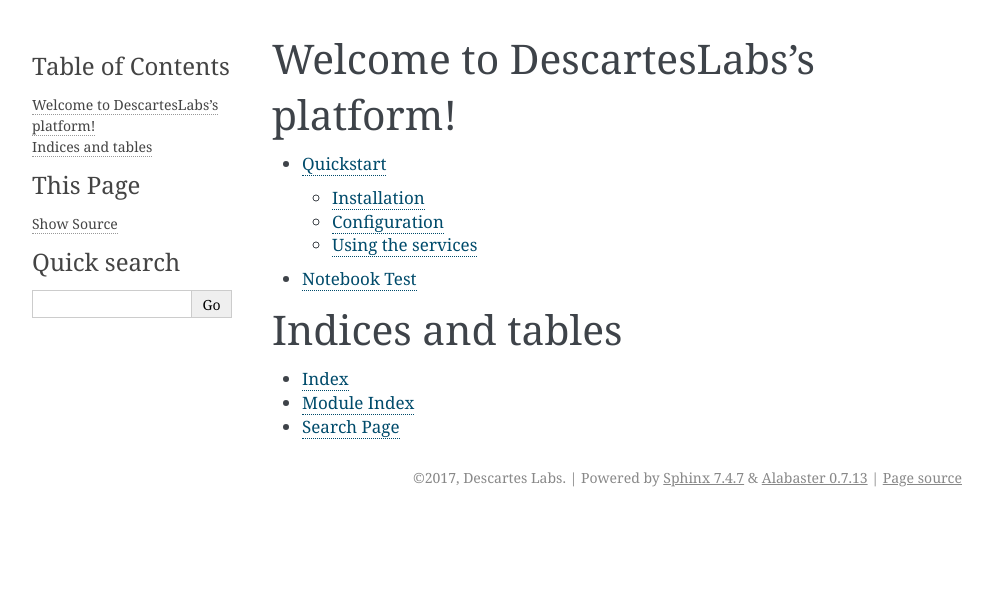
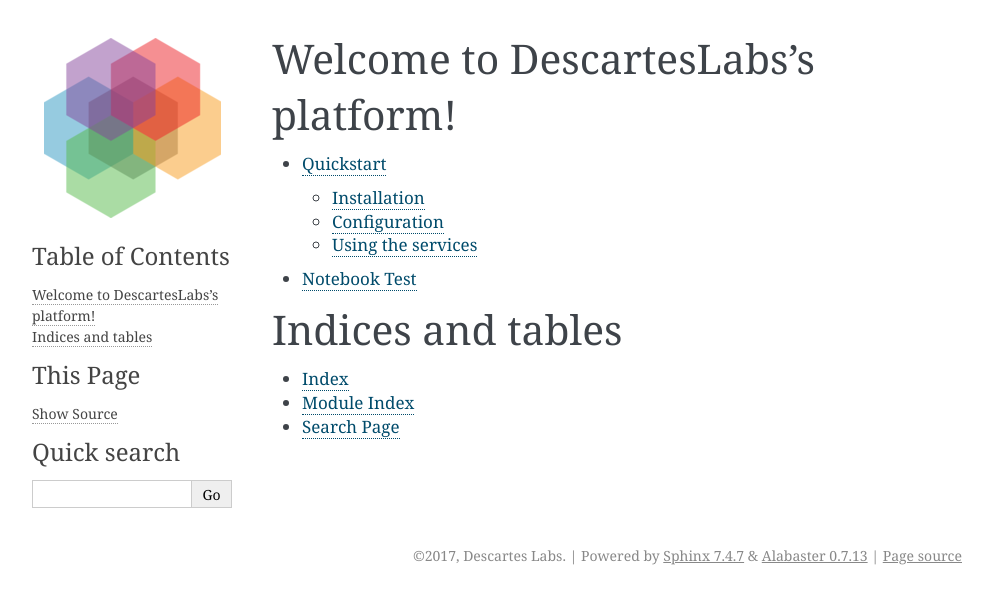
Before and after one commit to descarteslabs/descarteslabs-python, a Sphinx documentation site: the page built from docs/index.rst, in a window 1280 px wide. Shown: the top 604 px of the page, without its empty margins (148-1141 px from the left). Built offline with Sphinx 7.4.7, drawn with Linux system fonts in a browser that asks for light colours.

Commit message:
Add a sidebar logo

```diff
--- /dev/null
+++ b/docs/_templates/sidebar_logo.html
@@ -0,0 +1,5 @@
+<p class="logo" style="padding-bottom: 15px">
+    <a href="{{ pathto(master_doc) }}">
+        <img class="logo" src="{{ pathto('_static/descarteslabs.png', 1) }}" alt="Descartes Labs"/>
+    </a>
+</p>
--- a/docs/conf.py
+++ b/docs/conf.py
@@ -97,7 +97,17 @@
 # so a file named "default.css" will overwrite the builtin "default.css".
 html_static_path = ['_static']
 
+html_sidebars = {
+    '**': [
+        'sidebar_logo.html',
+        'localtoc.html',
+        'relations.html',
+        'sourcelink.html',
+        'searchbox.html'
+    ]
+}
 
+html_show_sphinx = False
 # -- Options for HTMLHelp output ------------------------------------------
 
 # Output file base name for HTML help builder.
```
Also changed, not shown: docs/_static/descarteslabs.png (added).
